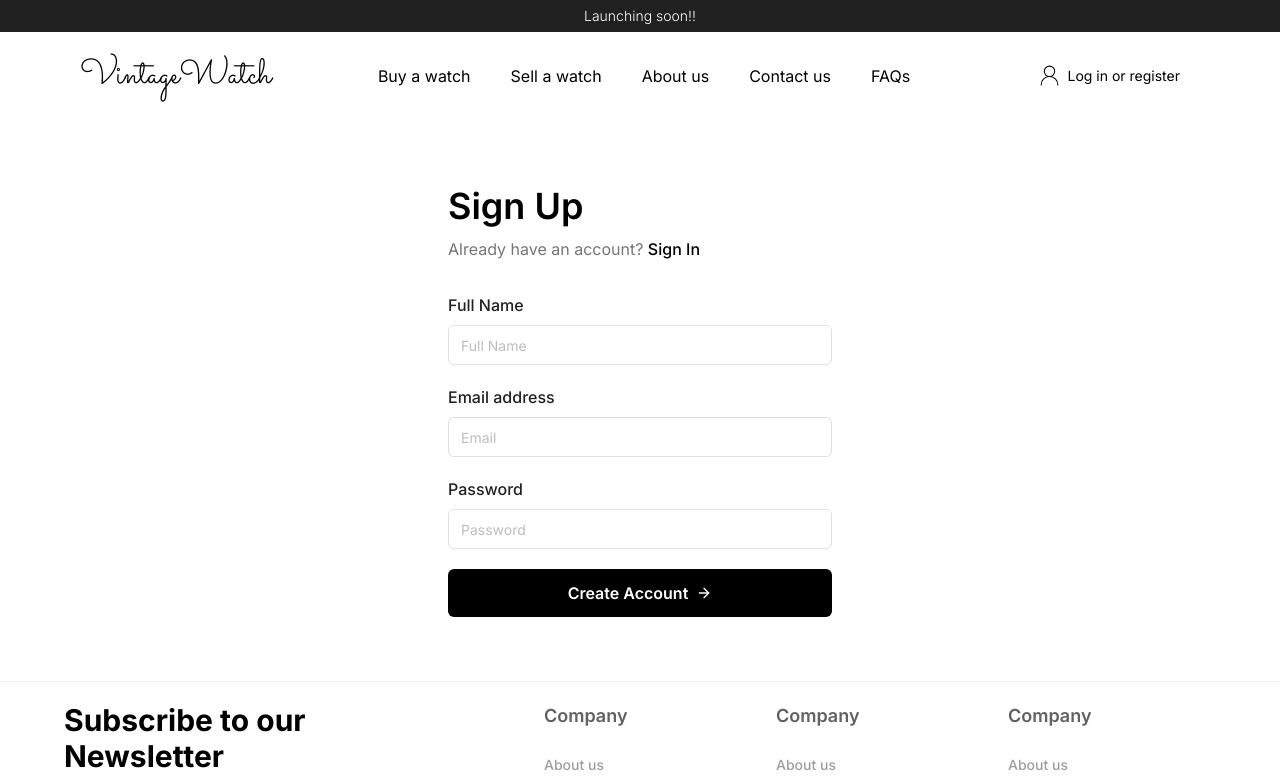
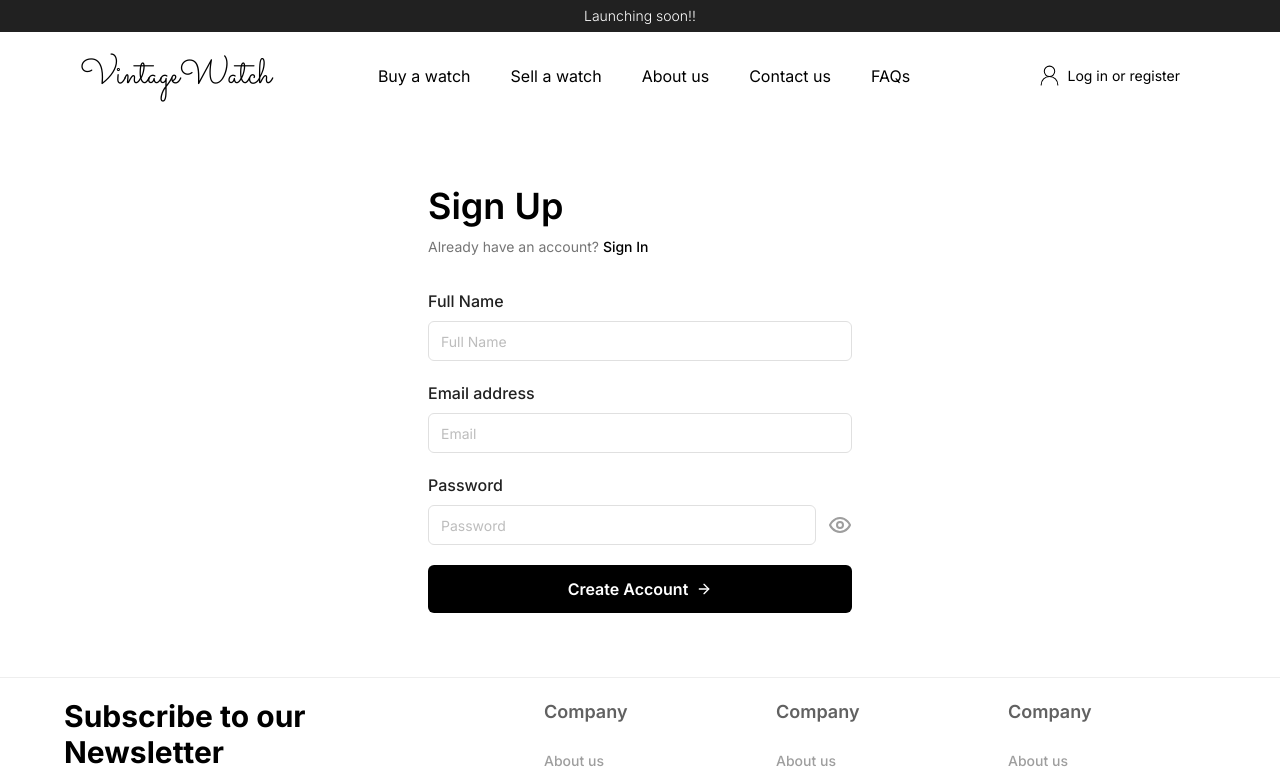
Before and after one commit to ansariafrozahmed/VintageWatch, a Next.js app: page /signup in a window 1280 px wide. Shown: the top 784 px of the page. Built offline with nearby package versions, Linux system fonts and the light colour scheme.

Commit message:
FINAL PUSH

```diff
--- a/src/components/SIgnIn/SignIn.jsx
+++ b/src/components/SIgnIn/SignIn.jsx
@@ -1,12 +1,17 @@
 "use client";
 import React, { useState } from "react";
-import { ArrowRight } from "lucide-react";
+import { ArrowRight, Eye, EyeOff } from "lucide-react";
 import Link from "next/link";
 import toast, { Toaster } from "react-hot-toast";
 
 const SignIn = () => {
   const [email, setEmail] = useState("");
   const [password, setPassword] = useState("");
+  const [showPassword, setShowPassword] = useState(false);
+
+  const handleTogglePassword = () => {
+    setShowPassword((prevShowPassword) => !prevShowPassword);
+  };
 
   const handleSubmit = async (e) => {
     e.preventDefault();
@@ -48,7 +53,7 @@ const SignIn = () => {
       <section>
         <Toaster position="top-center" reverseOrder={true} />
         <div className="flex items-center justify-center px-4 py-10 sm:px-6 sm:py-16 lg:px-8 lg:py-16">
-          <div className="xl:mx-auto xl:w-full xl:max-w-sm 2xl:max-w-md">
+          <div className="w-full md:max-w-md px-3">
             {/* <div className="mb-5 flex justify-center">
               <Link href={"/"}>
                 <h1 className="font-logoFont text-5xl">VintageWatch</h1>
@@ -64,7 +69,7 @@ const SignIn = () => {
                 title=""
                 className="font-semibold text-black transition-all duration-200 hover:underline"
               >
-                Create a free account
+                Sign Up
               </Link>
             </p>
             <form
@@ -111,15 +116,26 @@ const SignIn = () => {
                       Forgot password?{" "}
                     </Link>
                   </div>
-                  <div className="mt-2">
+                  <div className="mt-2 flex gap-1">
                     <input
                       className="flex h-10 w-full rounded-md border border-gray-300 bg-transparent px-3 py-2 text-sm placeholder:text-gray-400 focus:outline-none focus:ring-1 focus:ring-gray-400 focus:ring-offset-1 disabled:cursor-not-allowed disabled:opacity-50"
-                      type="password"
+                      type={showPassword ? "text" : "password"}
                       onChange={(e) => setPassword(e.target.value)}
                       // value={}
                       required
                       placeholder="Password"
                     ></input>
+                    <button
+                      type="button"
+                      onClick={handleTogglePassword}
+                      className="ml-2 text-gray-500 focus:outline-none"
+                    >
+                      {showPassword ? (
+                        <EyeOff className="h-6 w-6" />
+                      ) : (
+                        <Eye className="h-6 w-6" />
+                      )}
+                    </button>
                   </div>
                 </div>
                 <div>
--- a/src/components/SignUp/SignUp.jsx
+++ b/src/components/SignUp/SignUp.jsx
@@ -1,5 +1,5 @@
 "use client";
-import { ArrowRight } from "lucide-react";
+import { ArrowRight, Eye, EyeOff } from "lucide-react";
 import Link from "next/link";
 import { useRouter } from "next/navigation";
 import React, { useState } from "react";
@@ -10,6 +10,11 @@ const SignUp = () => {
   const [email, setEmail] = useState("");
   const [password, setPassword] = useState("");
   const router = useRouter();
+  const [showPassword, setShowPassword] = useState(false);
+
+  const handleTogglePassword = () => {
+    setShowPassword((prevShowPassword) => !prevShowPassword);
+  };
 
   const handleSubmit = async (e) => {
     e.preventDefault();
@@ -53,7 +58,7 @@ const SignUp = () => {
     <section>
       <Toaster position="top-center" reverseOrder={true} />
       <div className="flex items-center justify-center px-4 py-10 sm:px-6 sm:py-16 lg:px-8 lg:py-16">
-        <div className="xl:mx-auto xl:w-full xl:max-w-sm 2xl:max-w-md">
+        <div className="w-full md:max-w-md px-3">
           {/* <div className="mb-5 flex justify-center">
               <Link href={"/"}>
                 <h1 className="font-logoFont text-5xl">VintageWatch</h1>
@@ -62,7 +67,7 @@ const SignUp = () => {
           <h2 className=" text-4xl font-semibold leading-tight text-black">
             Sign Up
           </h2>
-          <p className="mt-2 text-base text-gray-600">
+          <p className="mt-2 text-sm text-gray-600">
             Already have an account?{" "}
             <Link
               href={"/signin"}
@@ -128,16 +133,27 @@ const SignUp = () => {
                     Password{" "}
                   </label>
                 </div>
-                <div className="mt-2">
+                <div className="mt-2 flex gap-1">
                   <input
                     className="flex h-10 w-full rounded-md border border-gray-300 bg-transparent px-3 py-2 text-sm placeholder:text-gray-400 focus:outline-none focus:ring-1 focus:ring-gray-400 focus:ring-offset-1 disabled:cursor-not-allowed disabled:opacity-50"
-                    type="password"
+                    type={showPassword ? "text" : "password"}
                     onChange={(e) => setPassword(e.target.value)}
                     required
                     value={password}
                     placeholder="Password"
                     id="password"
                   ></input>
+                  <button
+                    type="button"
+                    onClick={handleTogglePassword}
+                    className="ml-2 text-gray-500 focus:outline-none"
+                  >
+                    {showPassword ? (
+                      <EyeOff className="h-6 w-6" />
+                    ) : (
+                      <Eye className="h-6 w-6" />
+                    )}
+                  </button>
                 </div>
               </div>
               <div>
```
Also changed, not shown: src/app/api/auth[...nextauth]/route.js (deleted).
